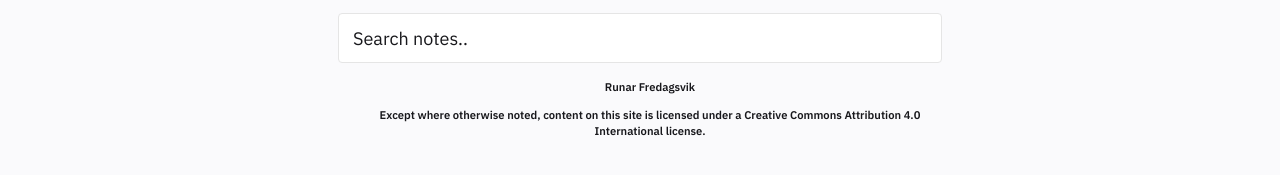
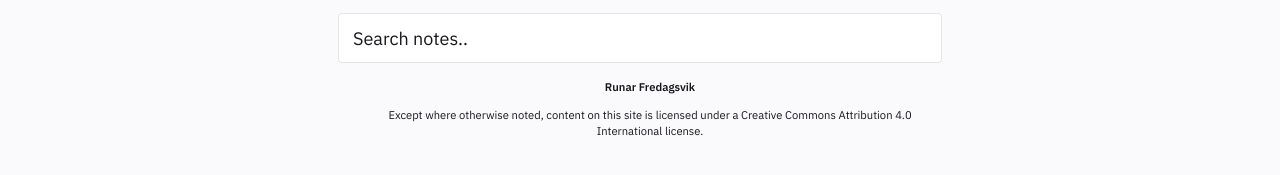
Before and after one commit to runarsf/garden, a Jekyll site: the page built from pages/index.md, in a window 1280 px wide. Shown: the part 270-445 px from the top of the page. Built offline with Jekyll 4.4.1, drawn with Linux system fonts in a browser that asks for light colours.

Commit message:
Update license style

```diff
--- a/_includes/Footer.html
+++ b/_includes/Footer.html
@@ -1,7 +1,8 @@
 {%- if site.copyright.owner != nil and site.copyright.owner != empty and site.copyright.owner != null -%}
 <div id="copyright">
+  <!-- TODO Fix link styling like in nnl -->
   <p>
-    <a href="{{ site.copyright.url }}">{{ site.copyright.owner }}</a>
+  <a href="{{ site.copyright.url }}"><b>{{ site.copyright.owner }}</b></a>
     {% if page.license %}
       | This page is licensed under <a href="{{ page.license_url }}">{{ page.license }}</a>.
     {% endif %}
--- a/assets/css/style.css
+++ b/assets/css/style.css
@@ -1334,9 +1334,11 @@ label.srs-toggle {
 
 #copyright {
     margin-left: 20px;
-
+}
+
+#copyright p {
     font-size: 0.7rem;
-    font-weight: 700;
+    /* font-weight: 700; */
     text-align: center;
 }
 
```
